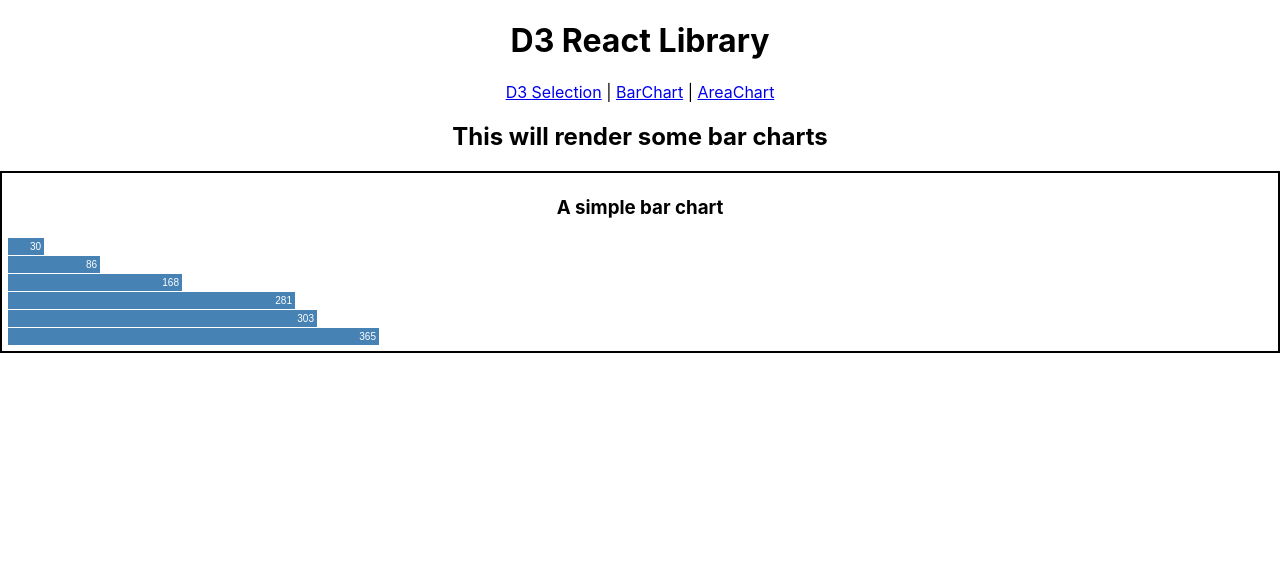
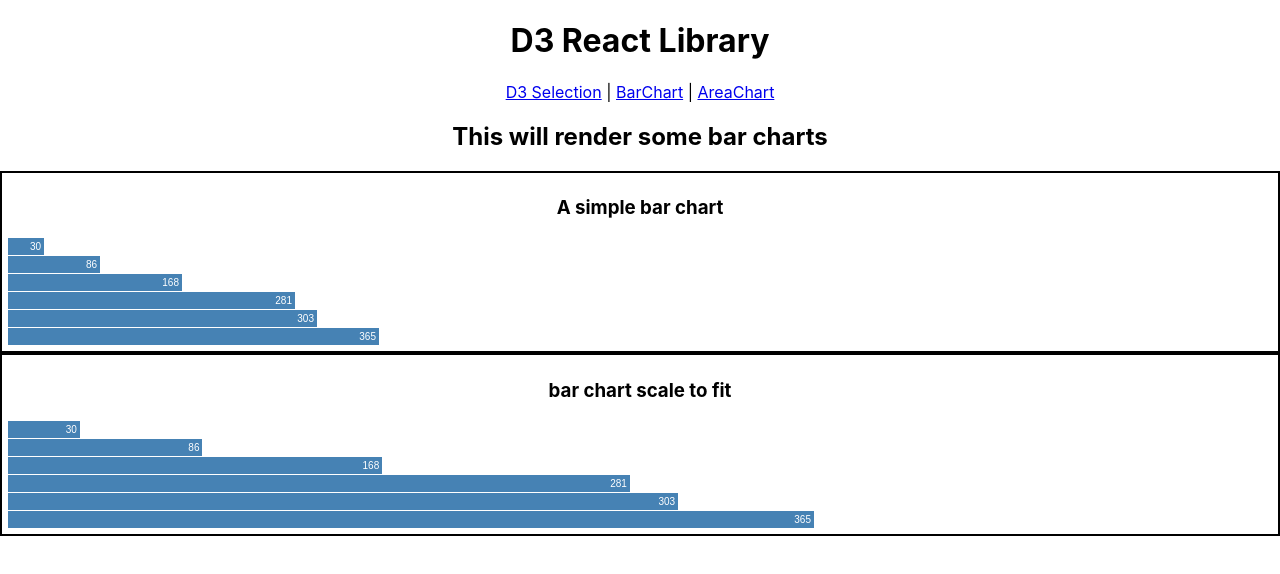
Before and after one commit to pinyi-yang/d3_react_example, a React (Create React App) app: page /barchart in a window 1280 px wide. Shown: the top 574 px of the page. Built offline with nearby package versions, Linux system fonts and the light colour scheme.

Commit message:
scalable bar chart

```diff
--- a/src/App.css
+++ b/src/App.css
@@ -22,12 +22,12 @@
 }
 
 /* ============== barchart ====================== */
-.simple-barchart {
+.simple-barchart, .scale-to-fit {
   border: black solid 2px;
   padding: 5px;
 }
 
-.simple-barchart div {
+.simple-barchart div, .scale-to-fit div {
   background-color: steelblue;
   color: white;
   padding: 3px;
--- a/src/BarChart.jsx
+++ b/src/BarChart.jsx
@@ -29,14 +29,27 @@
 
     useEffect(() => {
         //render a simple barchart
-        d3.select('.simple-barchart')
-        .selectAll('div')
-        .data(data)
+        d3.select('.simple-barchart') //chart
+        .selectAll('div') //bar
+        .data(data) //barUpdate
         .enter()
-        .append('div')
+        .append('div') //barEnter
         .style("width", function(d) { return `${d}px` })
         .text(function(d) { return d })
-    }, [])
+
+        //scale to fit
+        var x = d3.scaleLinear()
+                .domain([0, d3.max(data)]) //domain set to be max
+                .range([0, 800]) // div or image size
+
+        d3.select('.scale-to-fit') // chart
+        .selectAll('div') // bar
+        .data(data) //barUpdate
+        .enter().append('div') // barEnter
+        .style("width", function(d) { return `${x(d)}px`; })
+        .text(function(d) {return d; });
+
+    }, [data])
 
 
 
@@ -50,6 +63,10 @@
                 <h3>A simple bar chart</h3>
             </div>
 
+            <div className="scale-to-fit">
+                <h3>bar chart scale to fit</h3>
+            </div>
+
         </div>
     )
 }
```
